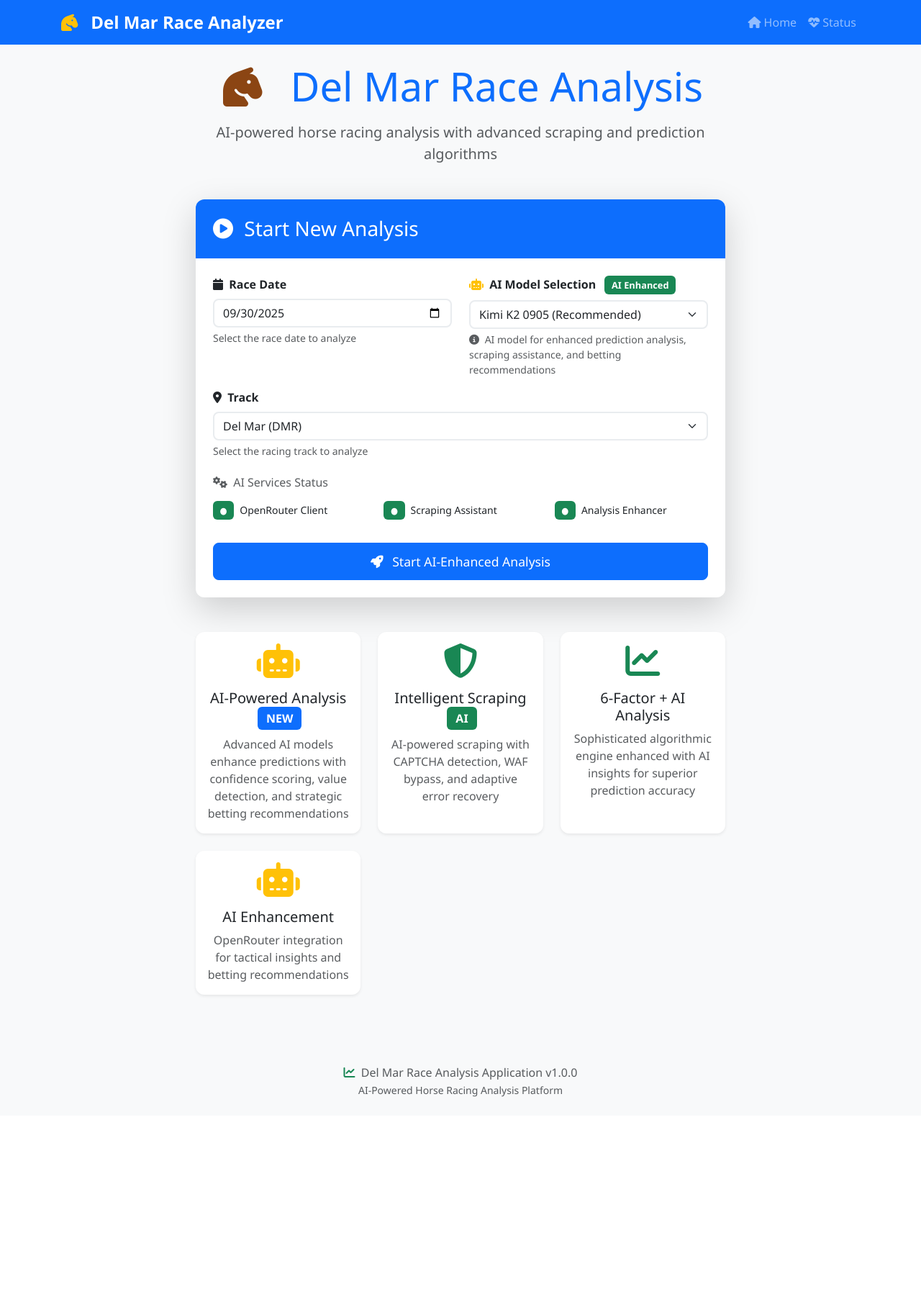
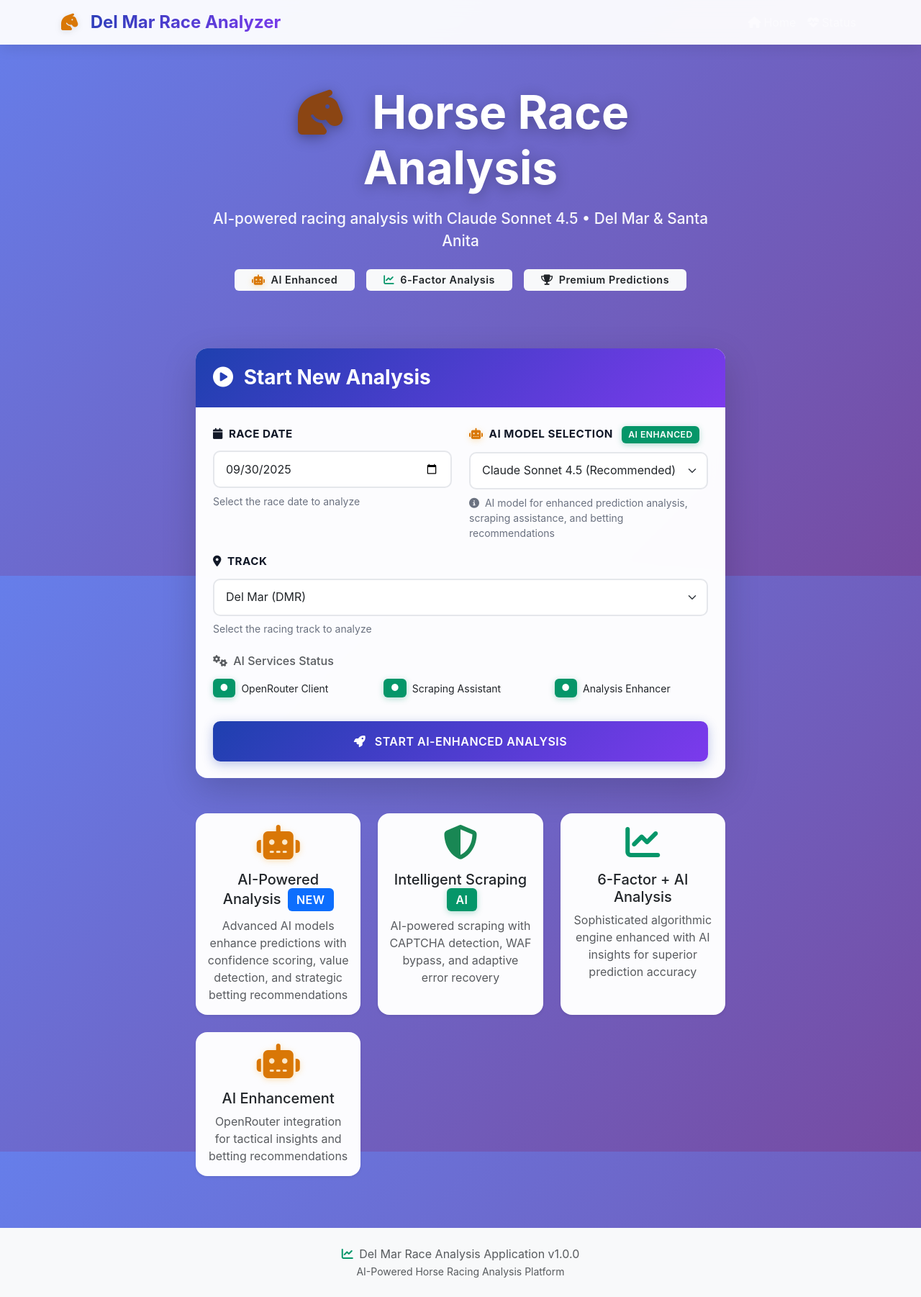
Before and after one commit to SyN415/del-mar-race-analyzer, a FastAPI app: page / in a window 1280 px wide. Shown: the whole page at 72% size. Before the commit the page ends 1524 px from the top, so only its background shows below. Run offline with FastAPI, Linux system fonts and the light colour scheme; parts of the project's set-up code (start-up, migrations or seed data) failed here and were passed over.

Commit message:
Fix gradient boosting logs and enhance frontend design
Frontend Enhancements:
- Updated AI model dropdown to show Claude Sonnet 4.5 as recommended
- Added premium gradient background design
- Enhanced card styling with glassmorphism effects
- Improved button styling with gradient backgrounds
- Added hero section with feature badges
- Enhanced form controls with better focus states
- Added animations and smooth transitions
- Updated color scheme to premium purple/blue gradient
- Improved typography with Inter font family
- Added drop shadows and modern UI elements

Bug Fixes:
- Fixed gradient boosting predictor 'date' field error
- Added validation for races without date field
- Cleaner logs without 'Error training model' warnings

UI/UX Improvements:
- More professional and high-quality appearance
- Better visual hierarchy
- Enhanced readability
- Modern glassmorphism design
- Smooth animations and transitions

```diff
--- a/static/css/style.css
+++ b/static/css/style.css
@@ -1,67 +1,135 @@
-/* Del Mar Race Analysis Application - Custom Styles */
+/* Horse Race Analysis Application - Premium Custom Styles */
 
 :root {
-    --primary-color: #0d6efd;
-    --secondary-color: #6c757d;
-    --success-color: #198754;
-    --warning-color: #ffc107;
-    --danger-color: #dc3545;
-    --info-color: #0dcaf0;
-    --light-color: #f8f9fa;
-    --dark-color: #212529;
-    --purple-color: #6f42c1;
-    --ai-gradient: linear-gradient(45deg, #007bff, #0056b3);
+    --primary-color: #1e40af;
+    --primary-dark: #1e3a8a;
+    --secondary-color: #6b7280;
+    --success-color: #059669;
+    --warning-color: #f59e0b;
+    --danger-color: #dc2626;
+    --info-color: #0891b2;
+    --light-color: #f9fafb;
+    --dark-color: #111827;
+    --purple-color: #7c3aed;
+    --gold-color: #d97706;
+    --ai-gradient: linear-gradient(135deg, #667eea 0%, #764ba2 100%);
+    --premium-gradient: linear-gradient(135deg, #1e40af 0%, #7c3aed 100%);
+    --gold-gradient: linear-gradient(135deg, #f59e0b 0%, #d97706 100%);
 }
 
 /* Global Styles */
 body {
-    font-family: 'Segoe UI', Tahoma, Geneva, Verdana, sans-serif;
-    background-color: #f8f9fa;
+    font-family: 'Inter', -apple-system, BlinkMacSystemFont, 'Segoe UI', Roboto, 'Helvetica Neue', Arial, sans-serif;
+    background: linear-gradient(135deg, #667eea 0%, #764ba2 100%);
+    background-attachment: fixed;
+    min-height: 100vh;
+}
+
+/* Container Enhancements */
+.container {
+    position: relative;
+    z-index: 1;
+}
+
+/* Hero Section */
+.hero-section {
+    padding: 2rem 0;
+    animation: fadeInDown 0.8s ease-out;
+}
+
+@keyframes fadeInDown {
+    from {
+        opacity: 0;
+        transform: translateY(-30px);
+    }
+    to {
+        opacity: 1;
+        transform: translateY(0);
+    }
 }
 
 /* Navigation */
+.navbar {
+    background: rgba(255, 255, 255, 0.95) !important;
+    backdrop-filter: blur(10px);
+    box-shadow: 0 4px 20px rgba(0, 0, 0, 0.1);
+}
+
 .navbar-brand {
-    font-weight: 600;
+    font-weight: 700;
     font-size: 1.5rem;
+    background: var(--premium-gradient);
+    -webkit-background-clip: text;
+    -webkit-text-fill-color: transparent;
+    background-clip: text;
 }
 
 .navbar-brand i {
-    color: #ffc107;
+    color: var(--gold-color);
+    -webkit-text-fill-color: var(--gold-color);
 }
 
 /* Cards */
 .card {
     border: none;
-    border-radius: 12px;
-    transition: transform 0.2s ease-in-out, box-shadow 0.2s ease-in-out;
+    border-radius: 16px;
+    background: rgba(255, 255, 255, 0.98);
+    backdrop-filter: blur(10px);
+    box-shadow: 0 10px 40px rgba(0, 0, 0, 0.1);
+    transition: transform 0.3s ease-in-out, box-shadow 0.3s ease-in-out;
 }
 
 .card:hover {
-    transform: translateY(-2px);
-    box-shadow: 0 8px 25px rgba(0,0,0,0.15) !important;
+    transform: translateY(-5px);
+    box-shadow: 0 20px 60px rgba(0, 0, 0, 0.2) !important;
 }
 
 .card-header {
-    border-radius: 12px 12px 0 0 !important;
+    border-radius: 16px 16px 0 0 !important;
     border-bottom: none;
     padding: 1.5rem;
+    background: var(--premium-gradient) !important;
+    color: white !important;
+}
+
+.card-header h3 {
+    font-weight: 700;
+    margin: 0;
 }
 
 /* Buttons */
 .btn {
-    border-radius: 8px;
-    font-weight: 500;
-    transition: all 0.2s ease-in-out;
+    border-radius: 10px;
+    font-weight: 600;
+    transition: all 0.3s ease-in-out;
+    border: none;
+    text-transform: uppercase;
+    letter-spacing: 0.5px;
+    font-size: 0.9rem;
+}
+
+.btn-primary {
+    background: var(--premium-gradient);
+    box-shadow: 0 4px 15px rgba(30, 64, 175, 0.3);
+}
+
+.btn-primary:hover {
+    background: linear-gradient(135deg, #1e3a8a 0%, #6d28d9 100%);
+    box-shadow: 0 6px 25px rgba(30, 64, 175, 0.4);
 }
 
 .btn-lg {
-    padding: 0.75rem 2rem;
-    font-size: 1.1rem;
+    padding: 1rem 2.5rem;
+    font-size: 1rem;
 }
 
 .btn:hover {
-    transform: translateY(-1px);
-    box-shadow: 0 4px 12px rgba(0,0,0,0.15);
+    transform: translateY(-2px);
+    box-shadow: 0 8px 20px rgba(0,0,0,0.2);
+}
+
+.btn i {
+    margin-right: 8px;
 }
 
 /* Progress Bar */
@@ -77,25 +145,39 @@
 
 /* Forms */
 .form-control, .form-select {
-    border-radius: 8px;
-    border: 2px solid #e9ecef;
-    transition: border-color 0.2s ease-in-out, box-shadow 0.2s ease-in-out;
+    border-radius: 10px;
+    border: 2px solid #e5e7eb;
+    padding: 0.75rem 1rem;
+    font-size: 1rem;
+    transition: all 0.3s ease-in-out;
+    background-color: #ffffff;
 }
 
 .form-control:focus, .form-select:focus {
     border-color: var(--primary-color);
-    box-shadow: 0 0 0 0.2rem rgba(13, 110, 253, 0.25);
+    box-shadow: 0 0 0 4px rgba(30, 64, 175, 0.1);
+    background-color: #ffffff;
 }
 
 .form-label {
-    font-weight: 600;
+    font-weight: 700;
     color: var(--dark-color);
-    margin-bottom: 0.5rem;
+    margin-bottom: 0.75rem;
+    font-size: 0.95rem;
+    text-transform: uppercase;
+    letter-spacing: 0.5px;
+}
+
+.form-text {
+    color: #6b7280;
+    font-size: 0.875rem;
+    margin-top: 0.5rem;
 }
 
 /* Icons */
 .fa-horse-head {
     color: #8B4513;
+    filter: drop-shadow(0 2px 4px rgba(0,0,0,0.1));
 }
 
 .fa-spider {
@@ -107,7 +189,22 @@
 }
 
 .fa-robot {
-    color: var(--warning-color);
+    color: var(--gold-color);
+    filter: drop-shadow(0 2px 4px rgba(245, 158, 11, 0.3));
+}
+
+/* Badge Enhancements */
+.badge {
+    padding: 0.5rem 1rem;
+    border-radius: 20px;
+    font-weight: 600;
+    letter-spacing: 0.5px;
+    font-size: 0.75rem;
+}
+
+.badge.bg-success {
+    background: var(--success-color) !important;
+    box-shadow: 0 2px 8px rgba(5, 150, 105, 0.3);
 }
 
 /* Feature Cards */
--- a/templates/landing.html
+++ b/templates/landing.html
@@ -6,14 +6,25 @@
 <div class="row justify-content-center">
     <div class="col-lg-8">
         <!-- Hero Section -->
-        <div class="text-center mb-5">
-            <h1 class="display-4 text-primary mb-3">
+        <div class="text-center mb-5 hero-section">
+            <h1 class="display-3 fw-bold mb-3" style="color: white; text-shadow: 0 4px 20px rgba(0,0,0,0.3);">
                 <i class="fas fa-horse-head me-3"></i>
-                Del Mar Race Analysis
+                Horse Race Analysis
             </h1>
-            <p class="lead text-muted">
-                AI-powered horse racing analysis with advanced scraping and prediction algorithms
+            <p class="lead mb-4" style="color: rgba(255,255,255,0.95); font-size: 1.3rem; font-weight: 500;">
+                AI-powered racing analysis with Claude Sonnet 4.5 • Del Mar & Santa Anita
             </p>
+            <div class="d-flex justify-content-center gap-3 flex-wrap">
+                <span class="badge bg-light text-dark px-4 py-2" style="font-size: 0.9rem;">
+                    <i class="fas fa-robot me-2"></i>AI Enhanced
+                </span>
+                <span class="badge bg-light text-dark px-4 py-2" style="font-size: 0.9rem;">
+                    <i class="fas fa-chart-line me-2"></i>6-Factor Analysis
+                </span>
+                <span class="badge bg-light text-dark px-4 py-2" style="font-size: 0.9rem;">
+                    <i class="fas fa-trophy me-2"></i>Premium Predictions
+                </span>
+            </div>
         </div>
 
         <!-- Analysis Form -->
@@ -44,18 +55,17 @@
                                 <span class="badge bg-success ms-2">AI Enhanced</span>
                             </label>
                             <select class="form-select" id="llmModel" name="llm_model" required>
-                                <optgroup label="🚀 Premium Models (Best Quality)">
-                                    <option value="moonshotai/kimi-k2-0905" selected>Kimi K2 0905 (Recommended)</option>
-                                    <option value="qwen/qwen3-coder">Qwen3 Coder</option>
+                                <optgroup label="🏆 Premium Models (Best Quality)">
+                                    <option value="anthropic/claude-sonnet-4.5" selected>Claude Sonnet 4.5 (Recommended)</option>
+                                    <option value="gpt-4o">GPT-4o</option>
+                                    <option value="gpt-4-turbo">GPT-4 Turbo</option>
                                 </optgroup>
                                 <optgroup label="⚡ Balanced Models (Good Performance)">
+                                    <option value="anthropic/claude-3.5-haiku">Claude 3.5 Haiku</option>
                                     <option value="z-ai/glm-4.5">GLM 4.5</option>
                                 </optgroup>
-                                <optgroup label="💨 Fast Models (Quick Results)">
-                                    <option value="x-ai/grok-code-fast-1">Grok Code Fast</option>
-                                </optgroup>
-                                <optgroup label="🎯 Auto Selection">
-                                    <option value="auto">Auto-Select Best Model</option>
+                                <optgroup label="💻 Code-Optimized Models">
+                                    <option value="qwen/qwen3-coder">Qwen3 Coder</option>
                                 </optgroup>
                             </select>
                             <div class="form-text">
```
Also changed, not shown: services/gradient_boosting_predictor.py (+7 -1 lines).
